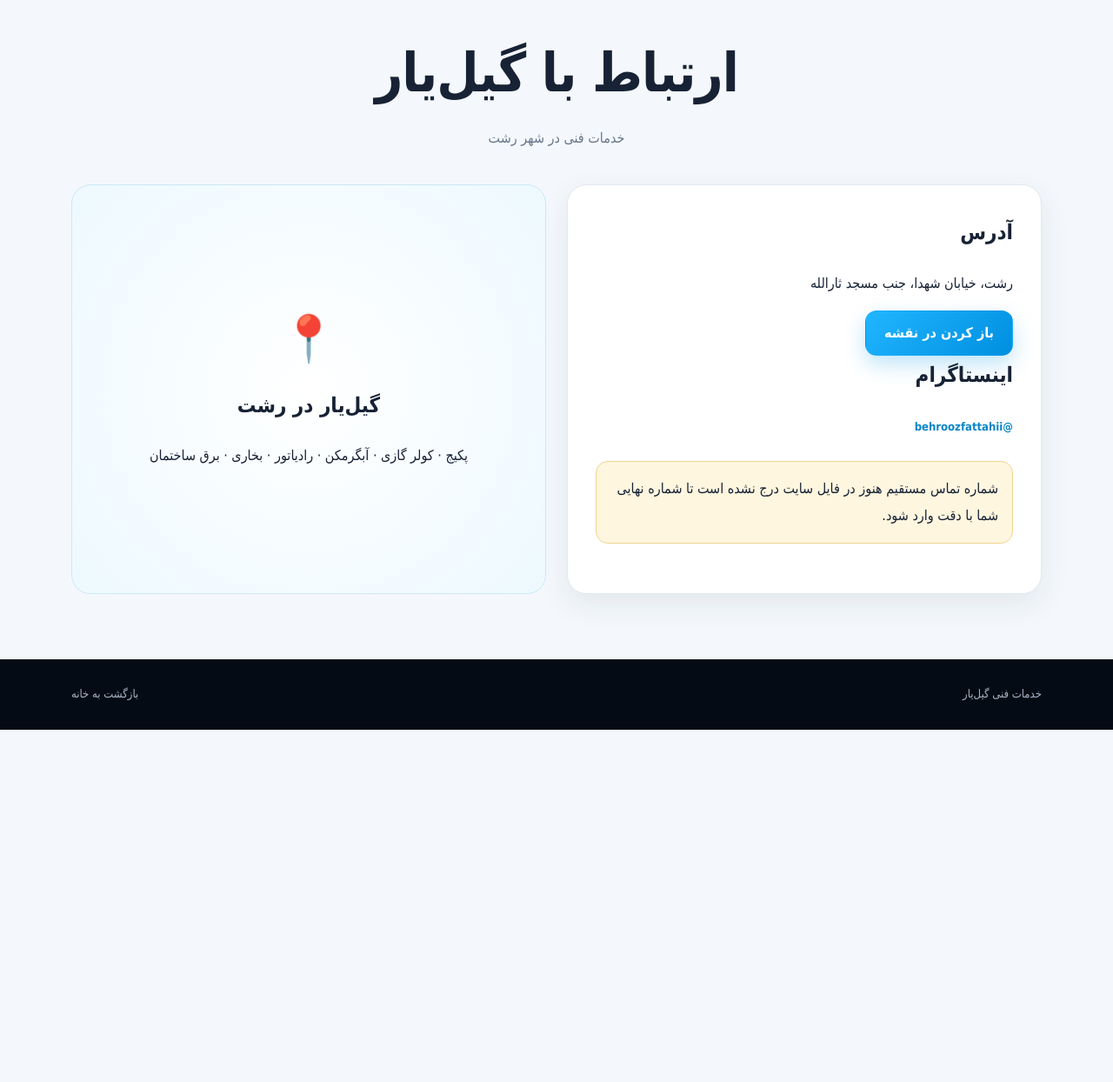
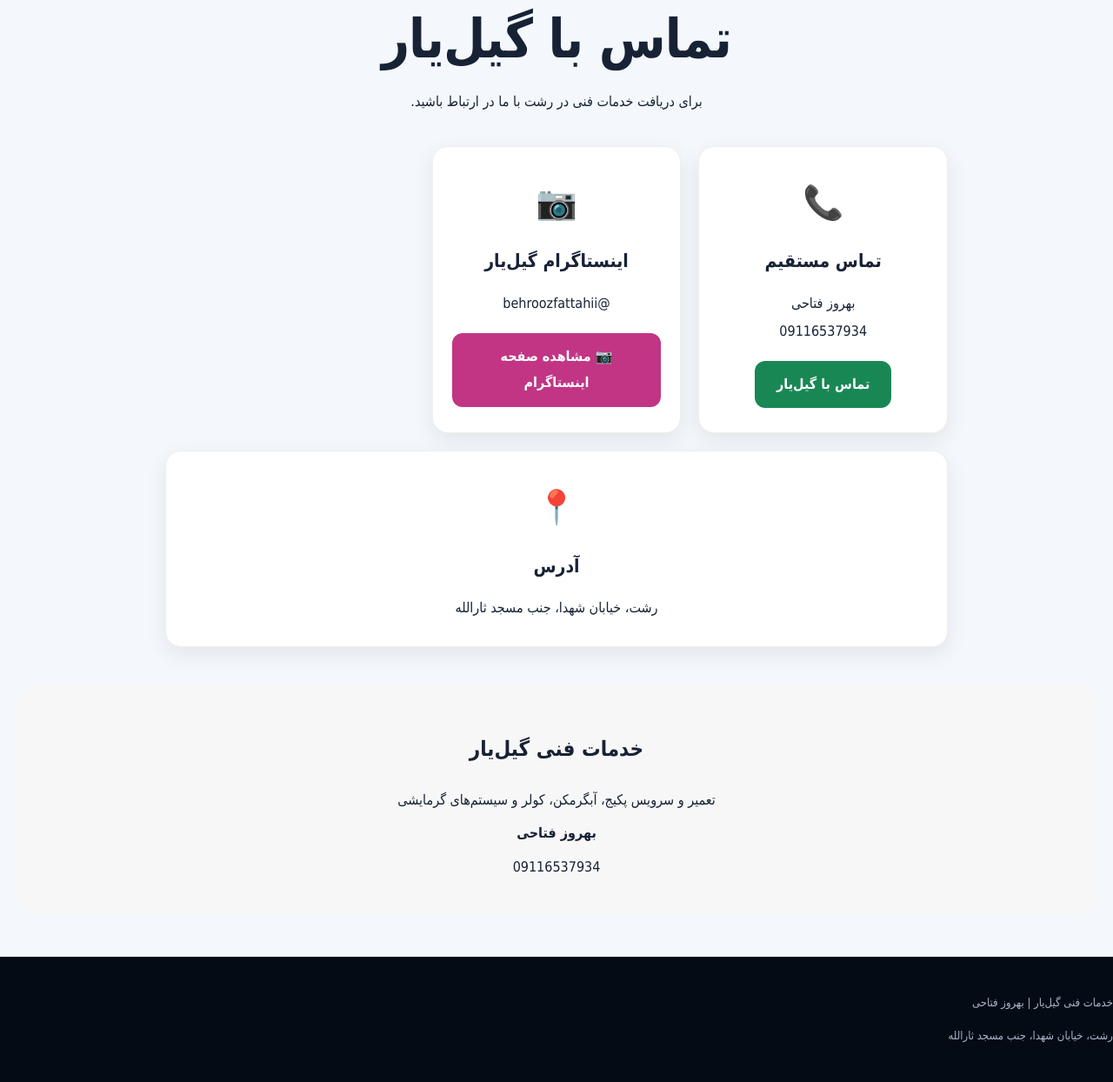
Before and after one commit to gilyarrasht/Gilyar_site, a plain HTML site: page contact.html in a window 1280 px wide. Shown: the part 128-1372 px from the top of the page at 87% size. Before the commit the page ends 967 px from the top, so only its background shows below. Drawn offline with Linux system fonts and the light colour scheme; files that its build step writes are made by us from their sources.

Commit message:
Update contact.html

```diff
--- a/contact.html
+++ b/contact.html
@@ -1 +1,228 @@
-<!doctype html><html lang="fa" dir="rtl"><head><meta charset="utf-8"><meta name="viewport" content="width=device-width,initial-scale=1"><title>تماس با گیل‌یار | خدمات فنی در رشت</title><meta name="description" content="آدرس و راه‌های ارتباطی خدمات فنی گیل‌یار در رشت."><link rel="stylesheet" href="assets/style.css"></head><body><header class="top"><div class="wrap nav"><div class="brand">گیل<span>‌یار</span></div><nav class="links"><a href="index.html">خانه</a><a href="services/package.html">پکیج</a><a href="articles/index.html">مقالات</a><a href="portfolio.html">نمونه‌کارها</a></nav></div></header><main><section><div class="wrap"><div class="title"><h1>ارتباط با گیل‌یار</h1><p>خدمات فنی در شهر رشت</p></div><div class="about"><div class="card"><h2>آدرس</h2><p>رشت، خیابان شهدا، جنب مسجد ثارالله</p><a class="btn primary" target="_blank" href="https://www.google.com/maps/search/?api=1&query=رشت+خیابان+شهدا+مسجد+ثارالله">باز کردن در نقشه</a><h2>اینستاگرام</h2><p><a class="more" href="https://instagram.com/behroozfattahii" target="_blank">@behroozfattahii</a></p><div class="notice">شماره تماس مستقیم هنوز در فایل سایت درج نشده است تا شماره نهایی شما با دقت وارد شود.</div></div><div class="map"><div><div class="pin">📍</div><h2>گیل‌یار در رشت</h2><p>پکیج · کولر گازی · آبگرمکن · رادیاتور · بخاری · برق ساختمان</p></div></div></div></div></section></main><footer><div class="wrap foot"><span>خدمات فنی گیل‌یار</span><a href="index.html">بازگشت به خانه</a></div></footer></body></html>
+<!DOCTYPE html>
+<html lang="fa" dir="rtl">
+<head>
+  <meta charset="UTF-8">
+  <meta name="viewport" content="width=device-width, initial-scale=1.0">
+
+  <title>تماس با گیل‌یار | خدمات فنی گیل‌یار</title>
+  <meta name="description" content="تماس با خدمات فنی گیل‌یار در رشت برای تعمیر و سرویس پکیج، آبگرمکن، کولر و سیستم‌های گرمایشی.">
+
+  <link rel="canonical" href="https://gilyarservice.ir/contact.html">
+  <link rel="stylesheet" href="style.css">
+
+  <style>
+    .contact-page {
+      padding: 50px 20px;
+    }
+
+    .contact-title {
+      text-align: center;
+      margin-bottom: 35px;
+    }
+
+    .contact-title h1 {
+      margin-bottom: 12px;
+    }
+
+    .contact-grid {
+      max-width: 900px;
+      margin: 0 auto;
+      display: grid;
+      grid-template-columns: repeat(auto-fit, minmax(260px, 1fr));
+      gap: 20px;
+    }
+
+    .contact-card {
+      background: #fff;
+      border-radius: 18px;
+      padding: 28px 22px;
+      text-align: center;
+      box-shadow: 0 8px 25px rgba(0, 0, 0, 0.08);
+      border: 1px solid #eee;
+    }
+
+    .contact-icon {
+      font-size: 38px;
+      margin-bottom: 12px;
+    }
+
+    .contact-card h2 {
+      margin: 8px 0 12px;
+      font-size: 21px;
+    }
+
+    .contact-card p {
+      line-height: 2;
+      margin: 0;
+    }
+
+    .contact-button {
+      display: inline-block;
+      margin-top: 18px;
+      padding: 12px 25px;
+      border-radius: 12px;
+      text-decoration: none;
+      font-weight: bold;
+    }
+
+    .phone-button {
+      background: #198754;
+      color: white;
+    }
+
+    .instagram-button {
+      background: #c13584;
+      color: white;
+    }
+
+    .address-card {
+      grid-column: 1 / -1;
+    }
+
+    .contact-footer {
+      text-align: center;
+      margin-top: 45px;
+      padding: 30px 20px;
+      background: #f7f7f7;
+      border-radius: 18px;
+    }
+
+    .contact-footer p {
+      margin: 8px 0;
+    }
+  </style>
+</head>
+
+<body>
+
+<header class="site-header">
+  <div class="container">
+
+    <a href="index.html" class="logo">گیل‌یار</a>
+
+    <nav>
+      <a href="index.html">خانه</a>
+      <a href="services/package.html">تعمیر پکیج</a>
+      <a href="services/ac.html">تعمیر کولر</a>
+      <a href="services/water-heater.html">آبگرمکن</a>
+      <a href="services/radiator.html">رادیاتور</a>
+      <a href="portfolio.html">نمونه‌کارها</a>
+      <a href="contact.html" aria-current="page">تماس با ما</a>
+    </nav>
+
+  </div>
+</header>
+
+<main>
+
+  <section class="contact-page">
+
+    <div class="contact-title">
+      <h1>تماس با گیل‌یار</h1>
+
+      <p>
+        برای دریافت خدمات فنی در رشت با ما در ارتباط باشید.
+      </p>
+    </div>
+
+    <div class="contact-grid">
+
+      <div class="contact-card">
+
+        <div class="contact-icon">📞</div>
+
+        <h2>تماس مستقیم</h2>
+
+        <p>
+          بهروز فتاحی
+        </p>
+
+        <p>
+          09116537934
+        </p>
+
+        <a
+          class="contact-button phone-button"
+          href="tel:09116537934">
+          تماس با گیل‌یار
+        </a>
+
+      </div>
+
+
+      <div class="contact-card">
+
+        <div class="contact-icon">📷</div>
+
+        <h2>اینستاگرام گیل‌یار</h2>
+
+        <p>
+          @behroozfattahii
+        </p>
+
+        <a
+          class="contact-button instagram-button"
+          href="https://instagram.com/behroozfattahii"
+          target="_blank"
+          rel="noopener noreferrer">
+          📷 مشاهده صفحه اینستاگرام
+        </a>
+
+      </div>
+
+
+      <div class="contact-card address-card">
+
+        <div class="contact-icon">📍</div>
+
+        <h2>آدرس</h2>
+
+        <p>
+          رشت، خیابان شهدا، جنب مسجد ثارالله
+        </p>
+
+      </div>
+
+    </div>
+
+
+    <div class="contact-footer">
+
+      <h2>خدمات فنی گیل‌یار</h2>
+
+      <p>
+        تعمیر و سرویس پکیج، آبگرمکن، کولر و سیستم‌های گرمایشی
+      </p>
+
+      <p>
+        <strong>بهروز فتاحی</strong>
+      </p>
+
+      <p>
+        <a href="tel:09116537934">09116537934</a>
+      </p>
+
+    </div>
+
+  </section>
+
+</main>
+
+<footer class="site-footer">
+
+  <div class="container">
+
+    <p>
+      خدمات فنی گیل‌یار | بهروز فتاحی
+    </p>
+
+    <p>
+      رشت، خیابان شهدا، جنب مسجد ثارالله
+    </p>
+
+  </div>
+
+</footer>
+
+</body>
+</html>
```
